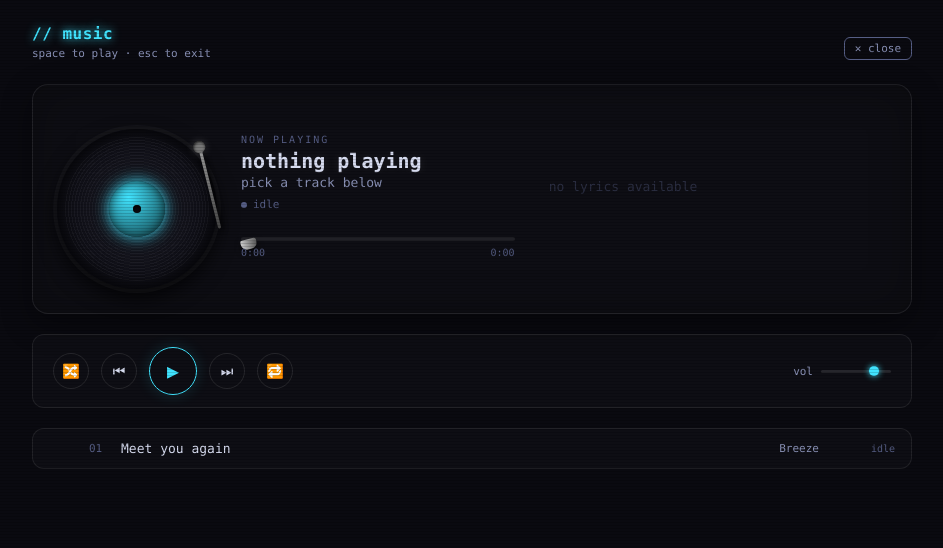
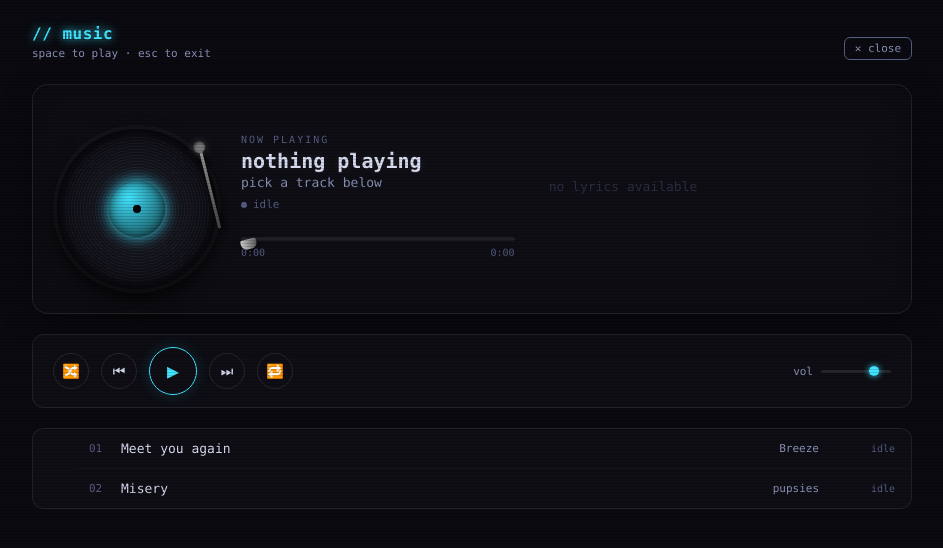
Before and after one commit to Rkg1s/Rkg1s.github.io, a plain HTML site: page music.html in a window 1280 px wide. Shown: the whole page, without its empty margins (168-1111 px from the left). Drawn offline with Linux system fonts and the light colour scheme.

```diff
--- a/music.html
+++ b/music.html
@@ -291,13 +291,18 @@ h1 { font-size: 16px; color: var(--cyan); font-weight: 700; letter-spacing: .5px
 
 // ─── EDIT TRACKS HERE ───
 // Ensure the title and artist exactly match a song in the LRCLIB database for auto-lyrics
+// If the auto-fetch fails, you can still add a manual fallback here:
+// lyrics: [ { time: 0, text: "Line 1" } ]
 const TRACKS = [
   {
     title: 'Meet you again',
     artist: 'Breeze',
     url: 'music/meet-you-again.mp3'
-    // If the auto-fetch fails, you can still add a manual fallback here:
-    // lyrics: [ { time: 0, text: "Line 1" } ]
+  },
+  {
+    title: 'Misery',
+    artist: 'pupsies',
+    url: 'music/misery.mp3'
   }
 ];
 
```
